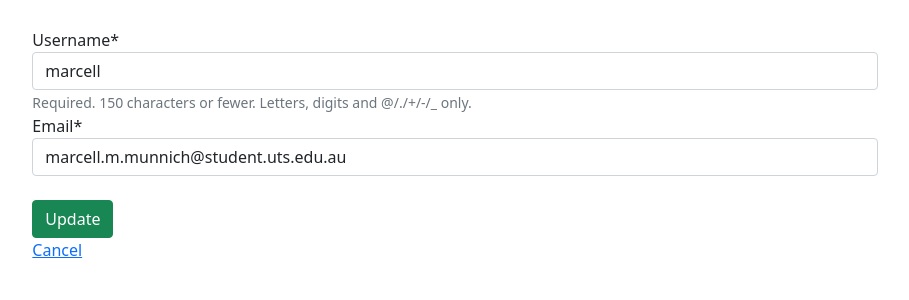
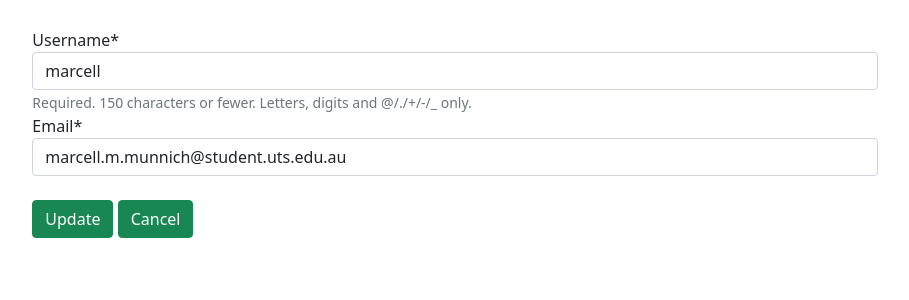
Before and after one commit to maindotmarcell/IoTBay-Group23, a Django app: page /edit/ in a window 1280 px wide. Shown: the part 165-465 px from the top of the page, without its empty margins (185-1094 px from the left). Run offline with Django 4.2, Linux system fonts and the light colour scheme; a user stored in the database is signed in; parts of the project's set-up code (start-up, migrations or seed data) failed here and were passed over; some libraries are stand-ins or nearby versions.

Commit message:
Cancel Button

```diff
--- a/IoTBay_Group23/main/templates/main/edit.html
+++ b/IoTBay_Group23/main/templates/main/edit.html
@@ -14,6 +14,6 @@
         {{user_form|crispy}}
         <br>
         <button type="submit" class="btn btn-success">Update</button>
+        <button href="/welcome" class="btn btn-success">Cancel</button>
     </form>
-    <a href="/main">Cancel</a>
 {%endblock%}
```
Also changed, not shown: IoTBay_Group23/db.sqlite3.
